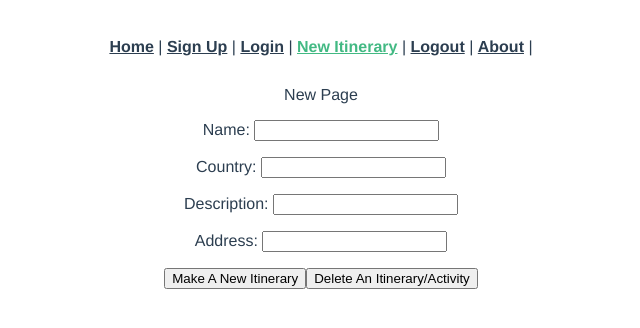
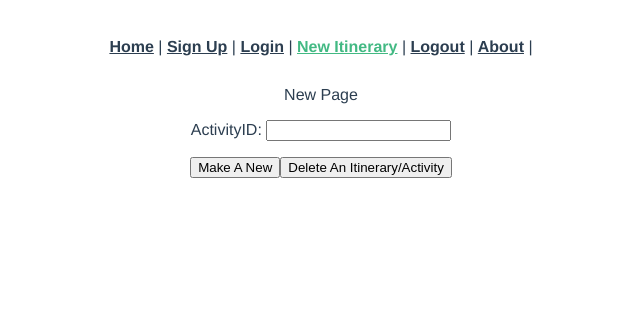
Before and after one commit to GammaOmegaDelta/seas_the_day_vue, a Vue app: page /activityusers/new in a window 1280 px wide. Shown: the top 328 px of the page, without its empty margins (319-959 px from the left). Built offline with nearby package versions, Linux system fonts and the light colour scheme.

Commit message:
need images t show up on activity_users

```diff
--- a/src/views/ActivityUsersIndex.vue
+++ b/src/views/ActivityUsersIndex.vue
@@ -1,8 +1,8 @@
 <template>
   <div class="usersindex">
     <u><h1>All Your Activities</h1></u>
-    <div v-for="activity in activities">
-      <h2>{{ activity.name }}</h2>
+    <div v-for="activity in activity_users">
+      <h2>{{ activity.activity_id }}</h2>
       <img v-bind:src="activity.image_url">
       <b><p>Country - {{ activity.country }}</p></b>
       <!-- <router-link v-bind:to="'/activities/' + activity.id">See more info</router-link>       -->
@@ -31,7 +31,8 @@ export default {
   },
   created: function() {
     axios.get("/api/activity_users").then(response => {
-      this.activities = response.data;
+      this.activity_users = response.data;
+      console.log(this.activity_users);
     });
   },
   methods: {}
--- a/src/views/ActivityUsersNew.vue
+++ b/src/views/ActivityUsersNew.vue
@@ -6,11 +6,8 @@
     </div>
 
     <form v-on:submit.prevent="makeActivity()">
-      <p>Name: <input type="text" v-model="newActivityName"></p>
-      <p>Country: <input type="text" v-model="newActivityCountry"></p>
-      <p>Description: <input type="text" v-model="newActivityDescription"></p>
-      <p>Address: <input type="text" v-model="newActivityAddress"></p>
-      <input type="submit" value="Make A New Itinerary">
+      <p>ActivityID: <input type="text" v-model="newActivityID"></p>
+      <input type="submit" value="Make A New" Activity>
       <button v-on:click="deleteActivity()">Delete An Itinerary/Activity</button>
       <!-- <button>Make a new activity</button> -->
   </form>
@@ -23,10 +20,7 @@ import axios from "axios";
 export default {
   data: function() {
     return {
-      newActivityName: "",
-      newActivityCountry: "",
-      newActivityDescription: "",
-      newActivityAddress: ""
+      newActivityID: "",
     };
   },
   created: function() {},
@@ -34,12 +28,8 @@ export default {
     makeActivity: function() {
       console.log('making new activity');
       var params = {
-        name: this.newActivityName,
-        country: this.newActivityCountry,
-        description: this.newActivityDescription,
-        address: this.newActivityAddress
+        activity_id: 50
       };
-
       axios.post("/api/activity_users", params).then(response => {
         console.log('run smoothly');
         console.log(response);
```
